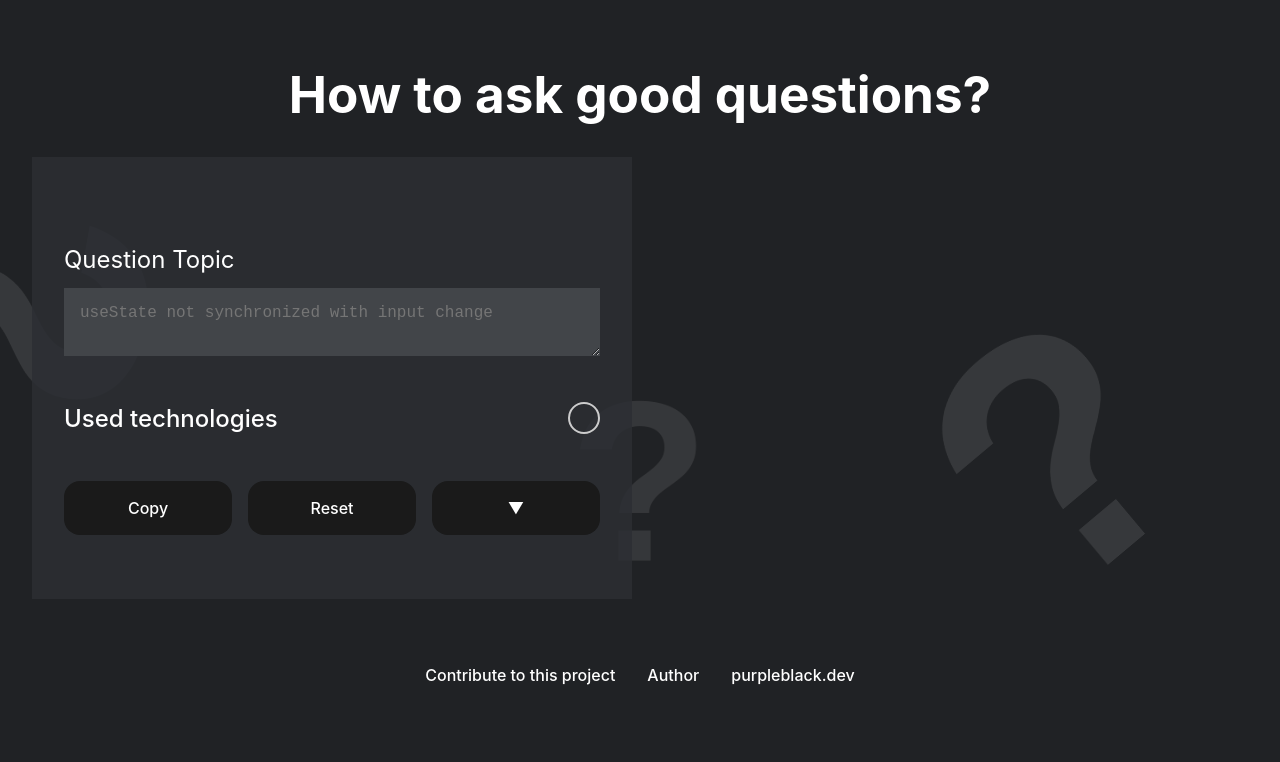
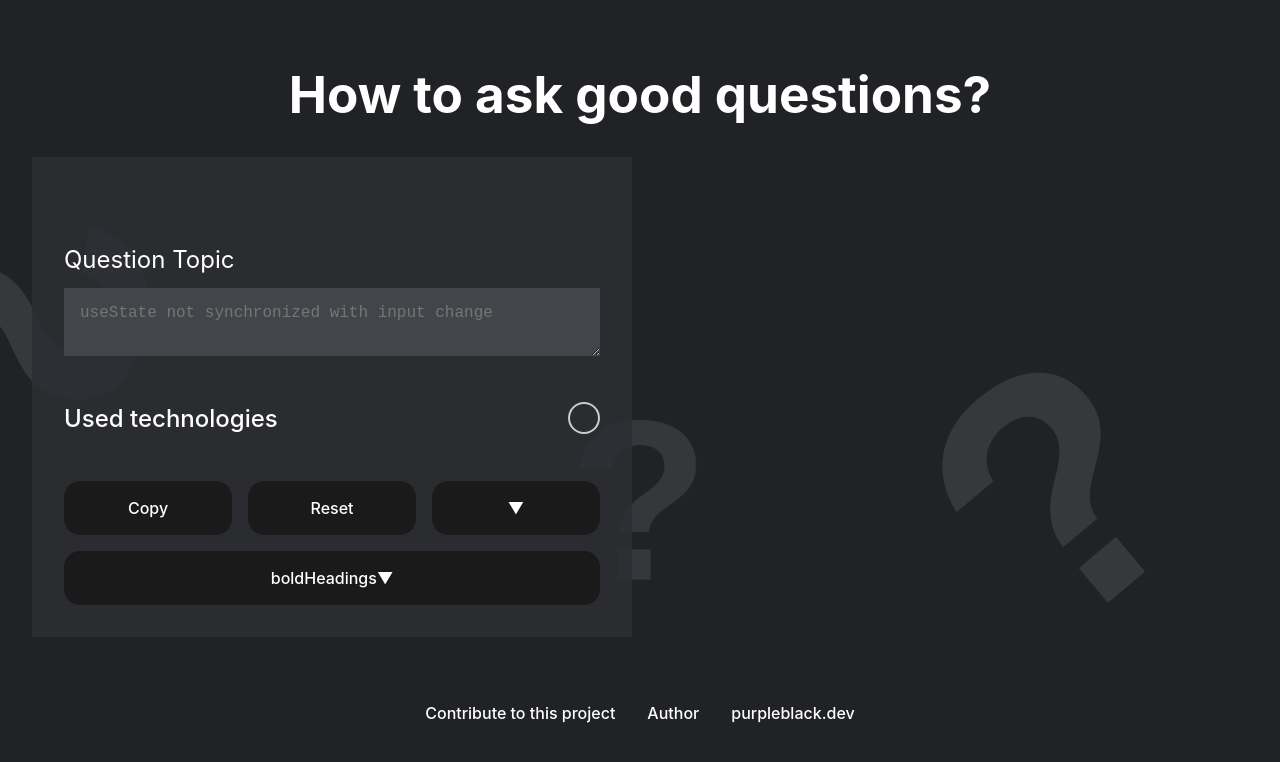
Before and after one commit to goodideagiver/how-to-ask-good-questions, a React (Vite) app: page / in a window 1280 px wide. Shown: the top 762 px of the page. Built offline with nearby package versions, Linux system fonts and the light colour scheme.

Commit message:
Feat: add change formatting

```diff
--- /dev/null
+++ b/src/components/FormattingSelect/FormattingSelect.tsx
@@ -0,0 +1,26 @@
+import { MessageFormatting, useMessageStore } from '../../store/message-store'
+import { SelectUI } from '../../UI/Select'
+
+export const FormattingSelect = () => {
+  const { formatting, setFormatting } = useMessageStore((state) => {
+    return {
+      formatting: state.formatting,
+      setFormatting: state.setFormatting,
+    }
+  })
+
+  const selectHandler = (newFormatting: string) => {
+    setFormatting(newFormatting as MessageFormatting)
+  }
+
+  return (
+    <SelectUI
+      value={formatting}
+      options={Object.values(MessageFormatting)}
+      buttonLabel='Set formatting'
+      buttonText='Set formatting'
+      labelOnOpen='Formatting'
+      onChange={selectHandler}
+    />
+  )
+}
--- a/src/components/QuestionForm/FormControls/FormControls.tsx
+++ b/src/components/QuestionForm/FormControls/FormControls.tsx
@@ -1,8 +1,9 @@
-import { useTranslation } from 'react-i18next';
-import { LanguageSelect } from '../../LanguageSelect/LanguageSelect';
-import classes from './FormControls.module.scss';
-import { useCopyButtonState } from './useCopyButtonState.hook';
-import { useCopyHandler } from './useCopyHandler.hook';
+import { useTranslation } from 'react-i18next'
+import { FormattingSelect } from '../../FormattingSelect/FormattingSelect'
+import { LanguageSelect } from '../../LanguageSelect/LanguageSelect'
+import classes from './FormControls.module.scss'
+import { useCopyButtonState } from './useCopyButtonState.hook'
+import { useCopyHandler } from './useCopyHandler.hook'
 
 export enum CopyState {
   Error,
@@ -11,24 +12,24 @@ export enum CopyState {
 }
 
 type Props = {
-	resetFormHandler: () => void;
-	hasMessage: boolean;
-	message: string;
-};
+  resetFormHandler: () => void
+  hasMessage: boolean
+  message: string
+}
 export const FormControls = ({
   resetFormHandler,
   hasMessage,
   message,
 }: Props) => {
-	const { t } = useTranslation();
+  const { t } = useTranslation()
 
   const { copyMessageHanlder, copyState, resetCopyButtonState } =
-		useCopyHandler(hasMessage, message);
+    useCopyHandler(hasMessage, message)
 
   const { buttonClassNames, buttonText } = useCopyButtonState(
     copyState,
     resetCopyButtonState
-	);
+  )
 
   return (
     <div className={classes.controls}>
@@ -43,6 +44,7 @@ export const FormControls = ({
         {t('mainButtons.reset')}
       </button>
       <LanguageSelect />
+      <FormattingSelect />
     </div>
-	);
-};
+  )
+}
--- a/src/components/QuestionForm/QuestionForm.tsx
+++ b/src/components/QuestionForm/QuestionForm.tsx
@@ -1,4 +1,4 @@
-import { useRef } from 'react'
+import { useEffect, useRef } from 'react'
 import { useTranslation } from 'react-i18next'
 import { cssClass } from '../../helpers/cssClass.helper'
 import { useScrollY } from '../../hooks/useScrollY.hook'
@@ -28,8 +28,13 @@ export const QuestionForm = () => {
   const { t } = useTranslation()
 
   const getFormattedMessage = useMessageStore((state) => state.formattedMessage)
+  const formatting = useMessageStore((state) => state.formatting)
 
-  const message = getFormattedMessage()
+  let message = getFormattedMessage()
+  useEffect(() => {
+    //this is bad code but it works
+    message = getFormattedMessage()
+  }, [formatting, questionInputsState])
 
   const fields = questionInputsState && Object.values(questionInputsState)
 
--- a/src/store/message-store.ts
+++ b/src/store/message-store.ts
@@ -24,6 +24,8 @@ export const useMessageStore = create<MessageState>()((set, get) => ({
   messages: [],
   formatting: MessageFormatting.boldHeadings,
   setMessages: (messages) => set({ messages }),
-  setFormatting: (formatting) => set({ formatting }),
+  setFormatting: (formatting) => {
+    set({ formatting })
+  },
   formattedMessage: () => getFormattedMessage(get().messages, get().formatting),
 }))
--- a/src/store/messageFormatters.ts
+++ b/src/store/messageFormatters.ts
@@ -9,7 +9,7 @@ const getFormattedLine = (
     return `## ${question}\n${answer}`
   }
   if (formatting === MessageFormatting.onlyNewLines) {
-    return `${question}\n${answer}`
+    return `${question}\n\n${answer}`
   }
   return `**${question}**\n${answer}`
 }
```
Lines whose indentation alone changed are shown as unchanged.
